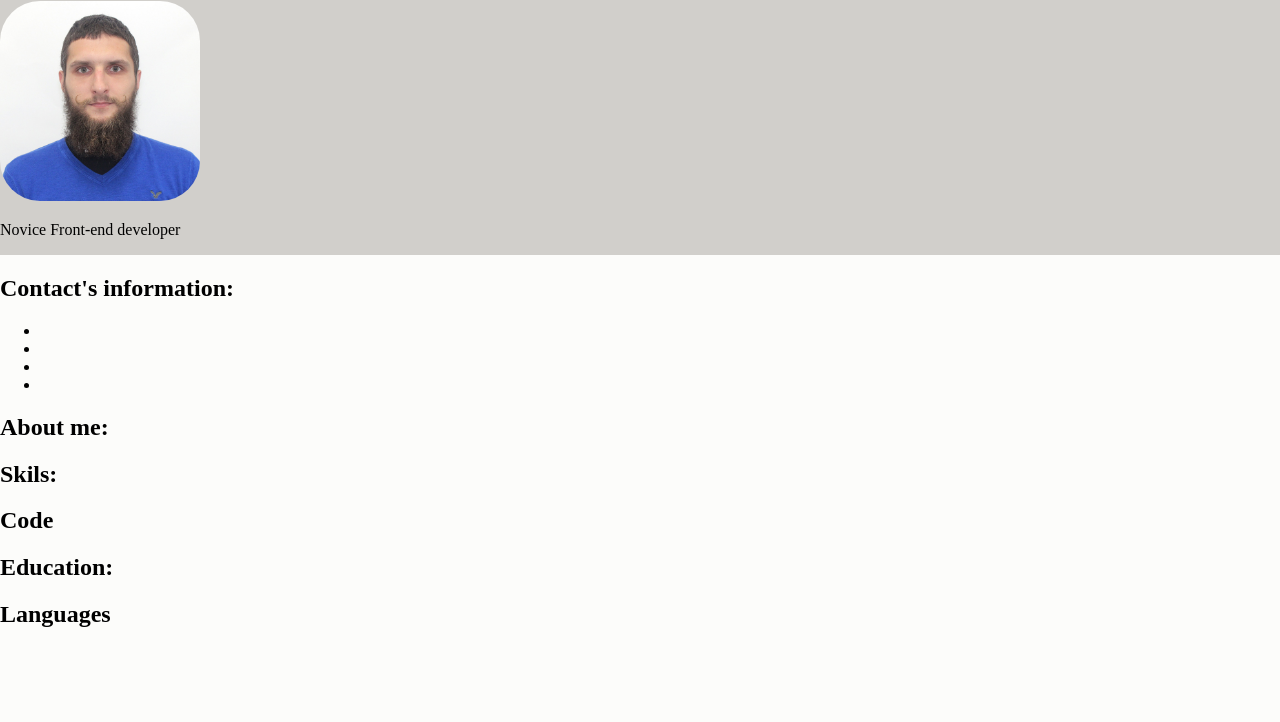
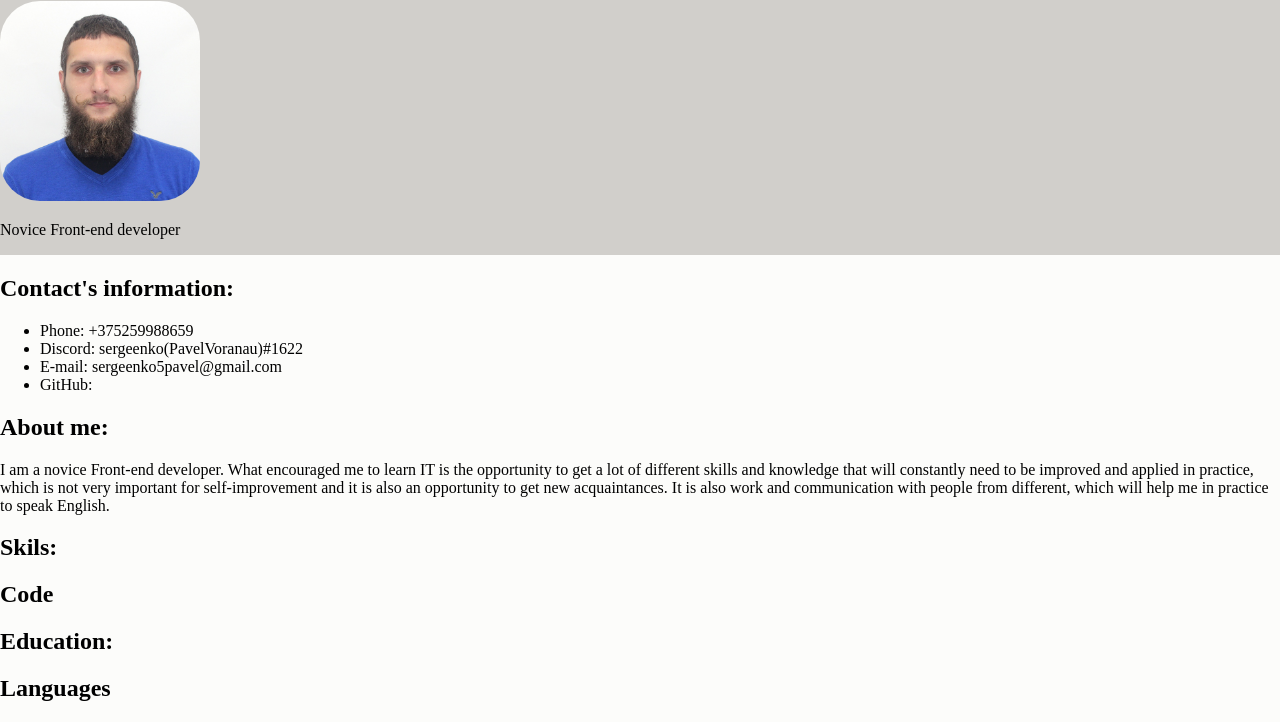
Before and after one commit to PavelVoranau/rsschool-cv, a plain HTML site: page index.html in a window 1280 px wide. Shown: the part 79-801 px from the top of the page. Drawn offline with Linux system fonts and the light colour scheme.

Commit message:
'Feat: add text section about and contacts'

```diff
--- a/index.html
+++ b/index.html
@@ -21,15 +21,16 @@
                 <h2 class="сaptionBar">Contact's information:</h2>
                 <nav class="navBar">
                     <ul>
-                        <li></li>
-                        <li></li>
-                        <li></li>
-                        <li></li>
+                        <li>Phone: +375259988659</li>
+                        <li>Discord: sergeenko(PavelVoranau)#1622</li>
+                        <li>E-mail: sergeenko5pavel@gmail.com</li>
+                        <li>GitHub:</li>
                     </ul>
                 </nav>
             </section>
             <section class="abuot">
                 <h2 class="captionAbuot">About me:</h2>
+                 <p>I am a novice Front-end developer. What encouraged me to learn IT is the opportunity to get a lot of different skills and knowledge that will constantly need to be improved and applied in practice, which is not very important for self-improvement and it is also an opportunity to get new acquaintances. It is also work and communication with people from different, which will help me in practice to speak English.</p>
             </section>
             <section class="skill">
                 <h2 class="captionSkill">Skils:</h2>
```
